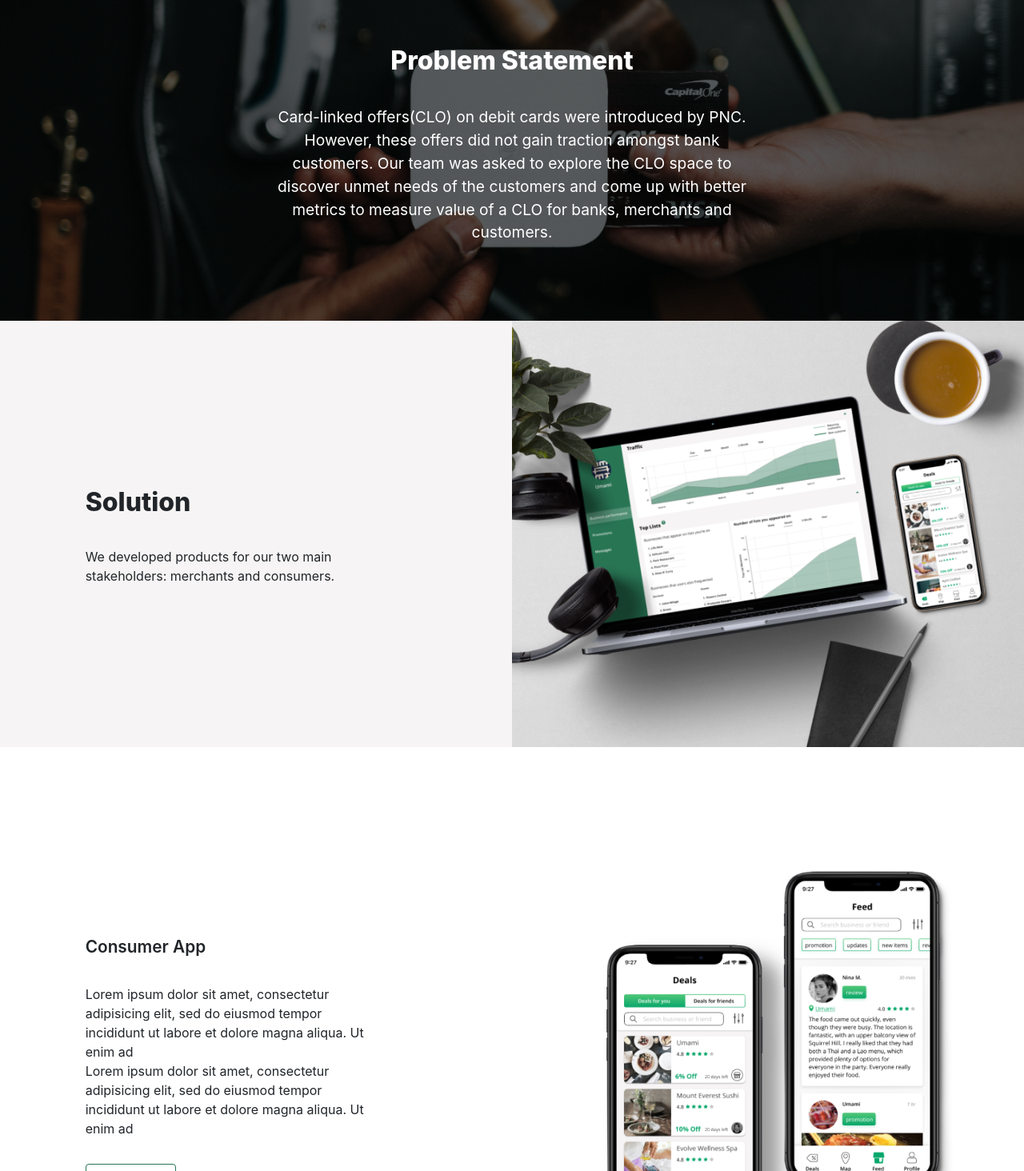
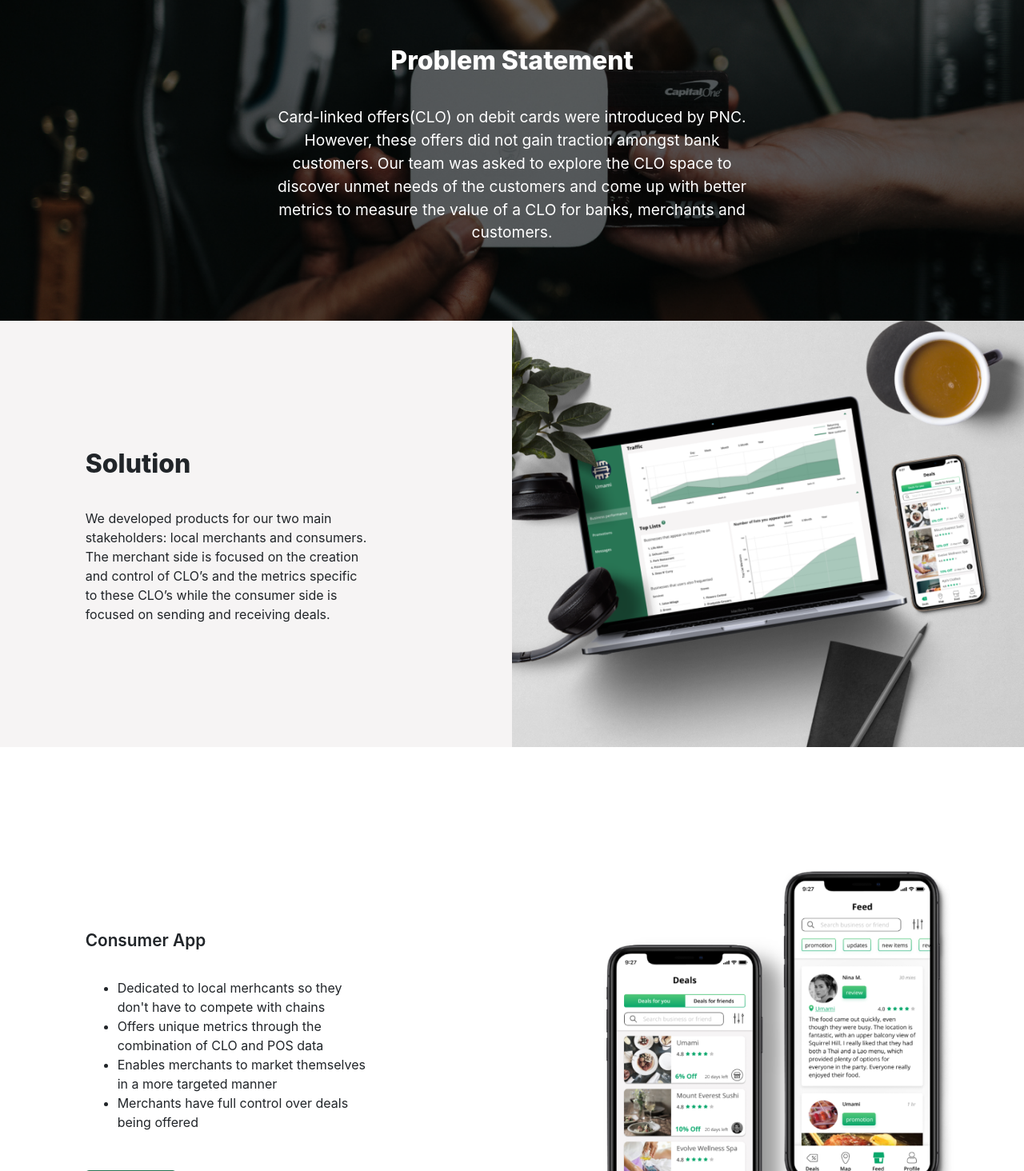
Before and after one commit to niharika-j/mercury, a React (Create React App) app: page / in a window 1280 px wide. Shown: the part 746-2210 px from the top of the page at 80% size. Built offline with nearby package versions, Linux system fonts and the light colour scheme.

Commit message:
Update home.js

```diff
--- a/src/pages/home.js
+++ b/src/pages/home.js
@@ -17,6 +17,8 @@ import projectFinalProduct from '../assets/images/home/project-final-product.png
 
 function HomePage() {
     let subsectionParagraphs = ["Lorem ipsum dolor sit amet, consectetur adipisicing elit, sed do eiusmod tempor incididunt ut labore et dolore magna aliqua. Ut enim ad", "Lorem ipsum dolor sit amet, consectetur adipisicing elit, sed do eiusmod tempor incididunt ut labore et dolore magna aliqua. Ut enim ad"];
+    let consumerAppList = ["Dedicated to local merhcants so they don't have to compete with chains", "Offers unique metrics through the combination of CLO and POS data", "Enables merchants to market themselves in a more targeted manner", "Merchants have full control over deals being offered"];
+    let merchantAppList = ["Simpler onboarding through the PoS", "Deals are money saved on purchase as opposed to cashback", "Allows users to send and receive deals from friends", "Enables a closer connection with merchants"];
 
     let approachList = [
         {
@@ -45,6 +47,8 @@ function HomePage() {
         }
     ];
 
+
+
     return (
         <div className="page">
             <HeaderComponent
@@ -56,13 +60,13 @@ function HomePage() {
 
             <TextOnImageComponent
                 title="Problem Statement"
-                content="Card-linked offers(CLO) on debit cards were introduced by PNC. However, these offers did not gain traction amongst bank customers. Our team was asked to explore the CLO space to discover unmet needs of the customers and come up with better metrics to measure value of a CLO for banks, merchants and customers."
+                content="Card-linked offers(CLO) on debit cards were introduced by PNC. However, these offers did not gain traction amongst bank customers. Our team was asked to explore the CLO space to discover unmet needs of the customers and come up with better metrics to measure the value of a CLO for banks, merchants and customers."
                 imgUrl={probStatementBg}
             />
 
             <SectionHeaderComponent
                 title="Solution"
-                content="We developed products for our two main stakeholders: merchants and consumers."
+                content="We developed products for our two main stakeholders: local merchants and consumers.  The merchant side is focused on the creation and control of CLO’s and the metrics specific to these CLO’s while the consumer side is focused on sending and receiving deals."
                 imgSrc={sectionHeaderSolution}
                 bg="grey"
                 alt="Final solution app on a laptop"
@@ -70,8 +74,8 @@ function HomePage() {
 
             <SubsectionComponent
                 title="Consumer App"
-                textType="paragraph"
-                content={subsectionParagraphs}
+                textType="list"
+                content={consumerAppList}
                 imgSrc={consumerAppSubsection}
                 bg="white"
                 isButton={true}
@@ -82,8 +86,8 @@ function HomePage() {
 
             <SubsectionComponent
                 title="Merchant App"
-                textType="paragraph"
-                content={subsectionParagraphs}
+                textType="list"
+                content={merchantAppList}
                 imgSrc={merchantAppSubsection}
                 bg="grey"
                 isButton={true}
```
